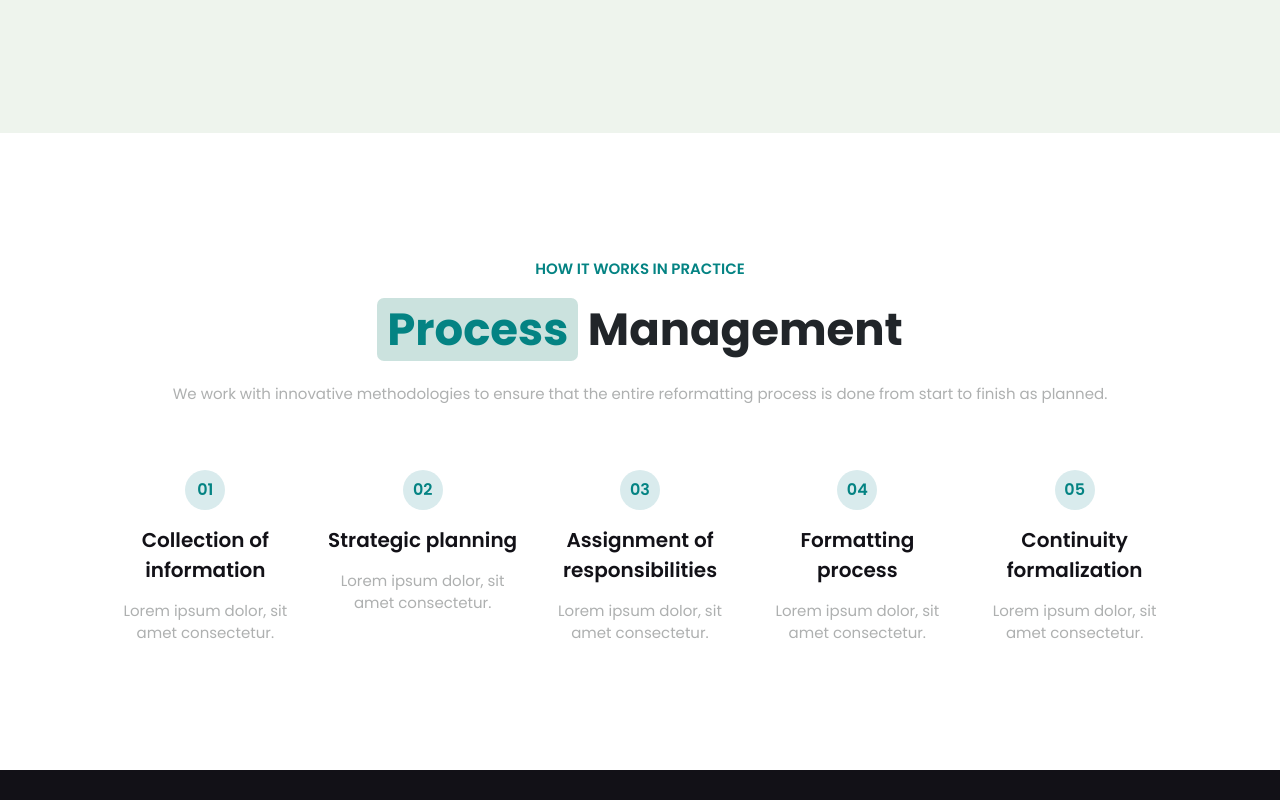
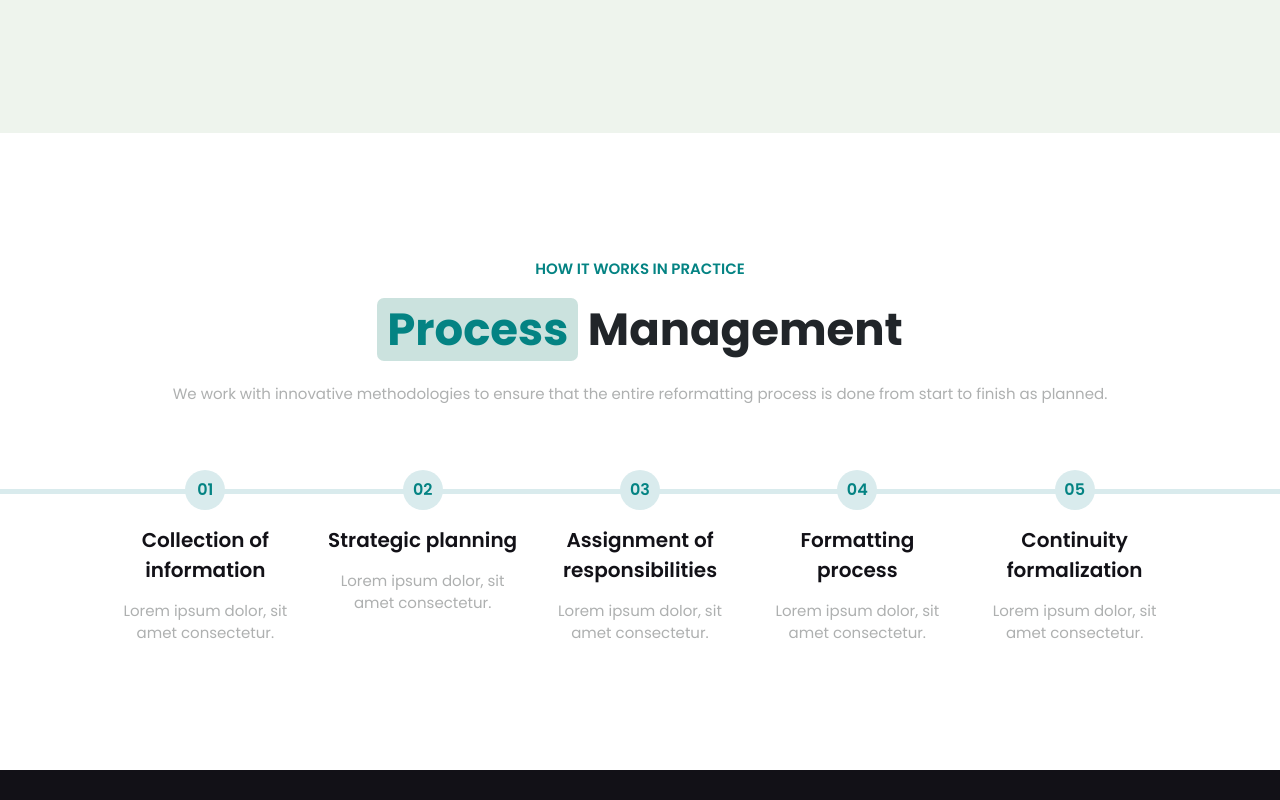
Before and after one commit to lorenzotaccetti/proj-html-vuejs, a Vue app: page / in a window 1280 px wide. Shown: the part 2360-3160 px from the top of the page. Built offline with nearby package versions, Linux system fonts and the light colour scheme.

Commit message:
Sistemato il dettaglio della sezione Process

```diff
--- a/src/components/Process.vue
+++ b/src/components/Process.vue
@@ -13,7 +13,7 @@
         <div class="row mt-5">
             <div class="col-2 offset-1">
                 <div class="number">
-                    <span class="number-decoration">01</span>
+                    01
                 </div>
                 <div class="process-title">Collection of information</div>
                 <div class="process-text">
@@ -22,7 +22,7 @@
             </div>
             <div class="col-2">
                 <div class="number">
-                    <span class="number-decoration">02</span>
+                    02
                 </div>
                 <div class="process-title">
                     Strategic planning
@@ -33,7 +33,7 @@
             </div>
             <div class="col-2">
                 <div class="number">
-                    <span class="number-decoration">03</span>
+                    03
                 </div>
                 <div class="process-title">
                     Assignment of responsibilities
@@ -44,7 +44,7 @@
             </div>
             <div class="col-2">
                 <div class="number">
-                    <span class="number-decoration">04</span>
+                    04
                 </div>
                 <div class="process-title">
                     Formatting process
@@ -55,7 +55,7 @@
             </div>
             <div class="col-2">
                 <div class="number">
-                    <span class="number-decoration">05</span>
+                    05
                 </div>
                 <div class="process-title">
                     Continuity formalization
@@ -65,6 +65,7 @@
                 </div>
             </div>
         </div>
+        <div class="dettaglio"></div>
     </div>
 </template>
 
@@ -81,8 +82,10 @@
 .process-area{
     text-align: center;
     padding: 125px 0;
+    position: relative;
 
     .number{
+        position: relative;
         color: $buttonIconColor;
         font-weight: 600;
         background-color: #d9ebed;
@@ -91,20 +94,30 @@
         line-height: 40px;
         border-radius: 50%;
         display: inline-block;
+        z-index: 3;
+    }
 
-        // .number-decoration{
-        //     display: flex;
-        //     align-items: center;
-        //     justify-content: center;
-        // }
+    .dettaglio{
+        width: 100%;
+        height: 5px;
+        background-color: #d9ebed;
+        position: absolute;
+        top: 56%;
+        left: 0;
+        display: none;
+        z-index: 0;
+    }
 
-        // .number-decoration::before{
-        //     display: inline-block;
-        //     content: '';
-        //     width: 300px;
-        //     height: 5px;
-        //     background-color: #d9ebed;
-        // }
+    @media screen and (min-width: 1071px) {
+        .dettaglio {
+            display: inline-block;
+        }
+    }
+
+    @media screen and (min-width: 1952px) {
+        .dettaglio{
+            display: none;
+        }
     }
 
     .process-text{
--- a/src/components/Team.vue
+++ b/src/components/Team.vue
@@ -166,7 +166,7 @@
     .speech-container{
         background-color: #048383;
         border-radius: 7px;
-        padding: 20px 30px;
+        padding: 40px 35px;
         position: relative;
 
         .quote{
```
